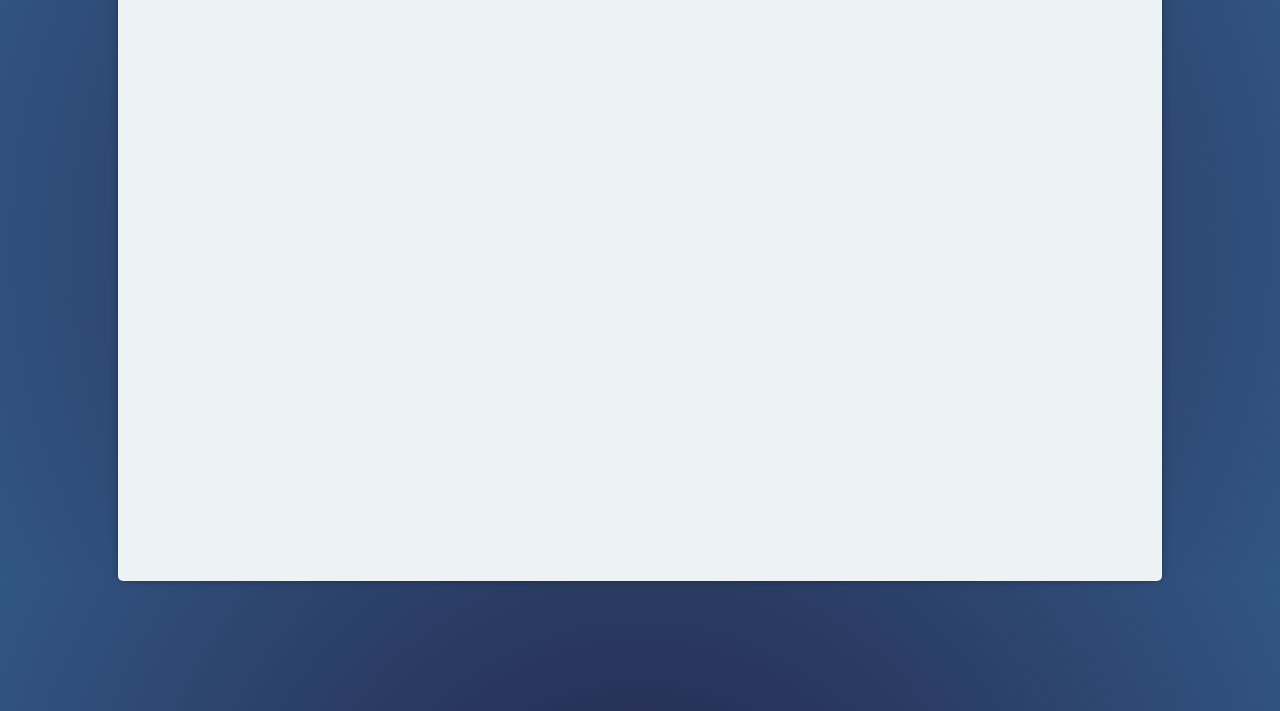
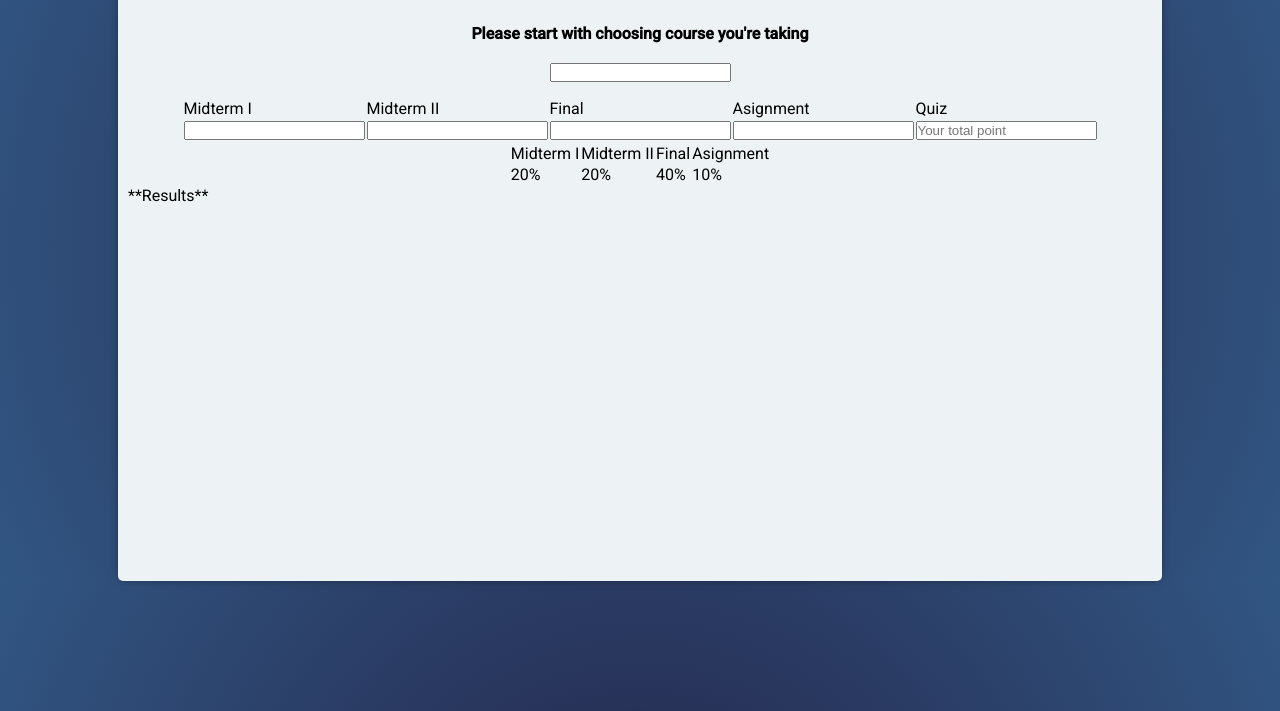
Before and after one commit to muhsinunsal/Passed-or-Failed, a plain HTML site: page index.html in a window 1280 px wide. Shown: the part 89-800 px from the top of the page. Drawn offline with Linux system fonts and the light colour scheme.

Commit message:
Main template

```diff
--- a/index.html
+++ b/index.html
@@ -1,10 +1,10 @@
 <!DOCTYPE html>
 <html lang="en">
   <head>
-    <meta charset="UTF-8">
-    <meta http-equiv="X-UA-Compatible" content="IE=edge">
-    <meta name="viewport" content="width=device-width, initial-scale=1.0">
-    <link rel="stylesheet" href="style.css">
+    <meta charset="UTF-8" />
+    <meta http-equiv="X-UA-Compatible" content="IE=edge" />
+    <meta name="viewport" content="width=device-width, initial-scale=1.0" />
+    <link rel="stylesheet" href="style.css" />
     <title>Passed/Failed</title>
   </head>
   <body>
@@ -12,6 +12,59 @@
       <div class="title">
         <h1>Passed or Failed?</h1>
       </div>
+      <div id="s1">
+        <h4>Please start with choosing course you're taking</h4>
+        <input type="text" class="inital" list="courses">
+        <datalist id="courses">
+            <option value="CHE 105">General Chemistry</option>
+            <option value="MATH 151">Calculus I</option>
+            <option value="CMPE 109">Fundemantals of Computing</option>
+            <option value="CMPE 113">Computer Programming I</option>
+            <option value="ENG 101">English for Academic Purposes I</option>
+            <option value="PHYS 101">General Physics I</option>
+        </datalist>
+        </input>
       </div>
+      <div id="s2">
+          <table>
+              <tr>
+              <td id="mid1">Midterm I</td>
+              <td id="mid2">Midterm II</td>
+              <td id="fin">Final</td>
+              <td id="asign">Asignment</td>
+              <td id="quiz">Quiz</td>
+              </tr>
+              <tr>
+              <td><input type="number" name="MidtermI" id="mid1_i"></td>
+              <td><input type="number" name="MidtermII" id="mid2_i"></td>
+              <td><input type="number" name="Final" id="fin_i"></td>
+              <td><input type="number" name="Asignment" id="asing_i"></td>
+              <td><input type="number" name="Quiz" id="quiz_i" placeholder="Your total point"></td>
+              </tr>
+          </table>
+          <table id="grading">
+              <tbody>
+                  <tr>
+                      <td>Midterm I</td>
+                      <td>Midterm II</td>
+                      <td>Final</td>
+                      <td>Asignment</td>
+                  </tr>
+                  <tr>
+                      <td>20%</td>
+                      <td>20%</td>
+                      <td>40%</td>
+                      <td>10%</td>
+                  </tr>
+              </tbody>
+          </table>
+      </div>
+      <div id="s3">
+          **Results**
+      </div>
+
+
+    </div>
+    <script src="script.js"></script>
   </body>
 </html>
--- a/script.js
+++ b/script.js
@@ -0,0 +1,14 @@
+const MATH101 = {
+    "proporites" : {
+        "Quiz": 7,
+        "Midterm": 2,
+        "Kalmasiniri": "Unknown",
+    },
+    "grading_ratios":{
+        "MidtermI": 30,
+        "MidtermII": 30,
+        "Final": 40,
+        "Quiz": 10
+    }
+}
+const courses = [MATH101];
--- a/style.css
+++ b/style.css
@@ -1,5 +1,5 @@
-@import url('https://fonts.googleapis.com/css2?family=Roboto:wght@400;500&display=swap');
-*{
+@import url("https://fonts.googleapis.com/css2?family=Roboto:wght@400;500&display=swap");
+* {
   margin: 0 auto;
   padding: 0;
 }
@@ -7,19 +7,30 @@
 body {
   background: rgb(36, 36, 73);
   background: radial-gradient(circle, rgba(36, 36, 73, 1) 0%, rgba(49, 86, 130, 1) 100%);
-  font-family: 'Roboto', sans-serif;
+  font-family: "Roboto", sans-serif;
 }
-.fondation{
+.fondation {
   max-width: 80vw;
   min-height: 80vh;
   margin: 0 auto;
   background-color: #edf2f4;
-    box-shadow: 0px 0px 10px -2px rgba(0,0,0,0.5);
+  box-shadow: 0px 0px 10px -2px rgba(0, 0, 0, 0.5);
   border-radius: 5px;
   position: relative;
   margin-top: 10px;
   padding: 15px 10px 5px 10px;
 }
-.title{
+.title {
+  text-align: center;
+  margin: 10px 0 40px 0;
+}
+#s1 {
+  text-align: center;
+  margin: 5px 20px 5px;
+}
+#s1 input {
   text-align: center;
 }
+#s1 > * {
+  margin: 10px;
+}
```
Lines whose indentation alone changed are shown as unchanged.
